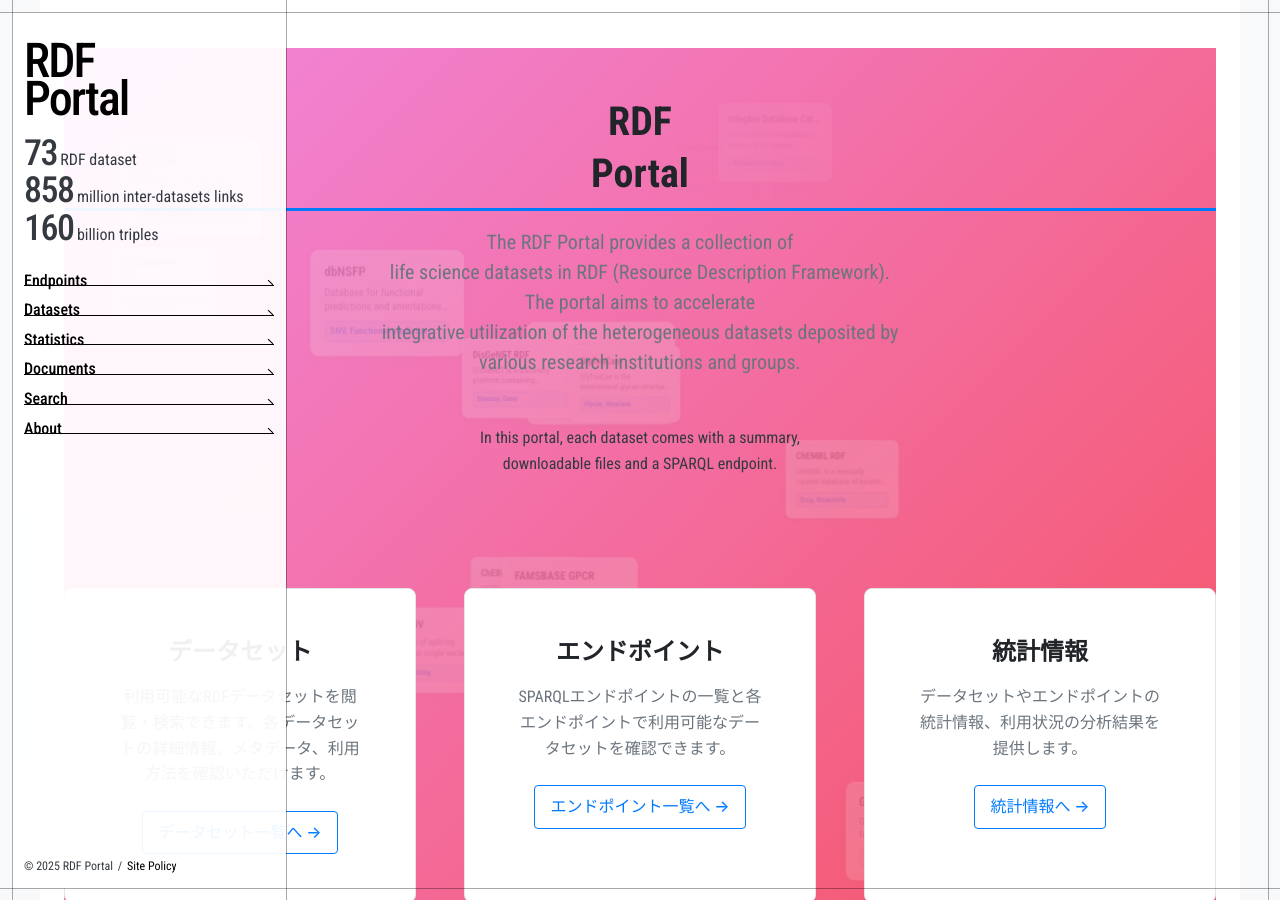
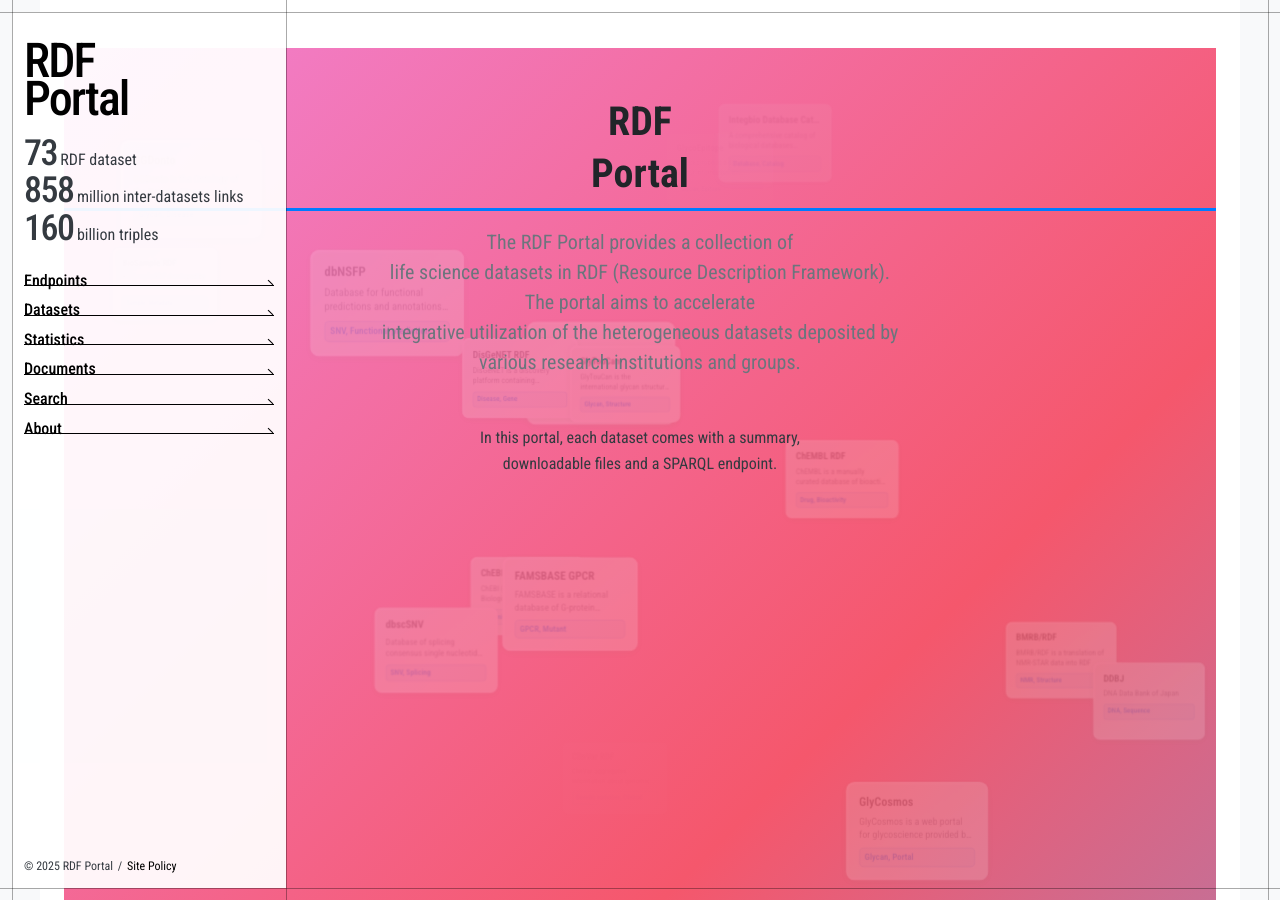
Before and after one commit to PENQEinc/rdf-portal-v2.github.io, a Jekyll site: the page built from index.md, in a window 1280 px wide and 900 px high. Built offline with Jekyll 4.4.1, drawn with Linux system fonts in a browser that asks for light colours; some of the changed text lies outside the part shown.

Commit message:
Remove p-feature__grid section and related Sass
- Delete p-feature__grid and all feature cards from index.md
- Remove _feature.sass file (no longer needed)
- Update main.sass to remove feature import
- Update _TopTilingBackground.sass to remove p-feature__grid reference
- Simplify top page layout to focus on hero section only

```diff
--- a/_sass/object/project/_TopTilingBackground.sass
+++ b/_sass/object/project/_TopTilingBackground.sass
@@ -24,8 +24,7 @@
     transform: translateZ(0)
 
   // メインコンテンツは透明な背景で前面に表示
-  > .p-hero,
-  > .p-feature__grid
+  > .p-hero
     position: relative
     z-index: 2
 
--- a/_sass/object/project/_feature.sass
+++ /dev/null
@@ -1,69 +0,0 @@
-// ==========================================================================
-// Project - Feature
-// ==========================================================================
-
-.p-feature
-  &__grid
-    display: grid
-    grid-template-columns: repeat(auto-fit, minmax(280px, 1fr))
-    gap: $space-xl
-    margin-top: $space-xl
-
-  &__card
-    background: $color-bg-white
-    border: 1px solid $color-border
-    border-radius: $border-radius
-    padding: $space-xl
-    text-align: center
-    transition: $transition-base
-
-    &:hover
-      +shadow(lg)
-      transform: translateY(-4px)
-
-  &__title
-    margin-bottom: $space-md
-    font-size: $font-size-lg * 1.2
-    color: $color-gray-900
-
-    a
-      color: inherit
-      text-decoration: none
-
-      &:hover
-        color: $color-primary
-
-  &__description
-    color: $color-gray-600
-    line-height: 1.6
-    margin-bottom: $space-lg
-
-  &__link
-    display: inline-block
-    color: $color-primary
-    font-weight: $font-weight-medium
-    text-decoration: none
-    padding: $space-sm $space-md
-    border: 1px solid $color-primary
-    border-radius: $border-radius-sm
-    transition: $transition-base
-
-    &:hover
-      background-color: $color-primary
-      color: $color-white
-      text-decoration: none
-      transform: translateY(-1px)
-
-// Mobile responsive
-+mq-down(md)
-  .p-feature
-    &__grid
-      grid-template-columns: 1fr
-      gap: $space-lg
-
-    &__card
-      padding: $space-lg
-
-+mq-down(sm)
-  .p-feature__card
-    padding: $space-md
--- a/assets/css/main.sass
+++ b/assets/css/main.sass
@@ -23,7 +23,6 @@
 
 // Object - Project
 @import 'object/project/hero'
-@import 'object/project/feature'
 @import 'object/project/state'
 @import 'object/project/endpoint'
 @import 'object/project/TopTilingBackground'
--- a/index.md
+++ b/index.md
@@ -26,29 +26,5 @@ description: RDFポータルサイトへようこそ。データセットやエ
     </p>
   </div>
 
-  <div class="p-feature__grid">
-    <div class="p-feature__card">
-      <h3 class="p-feature__title"><a href="{{ '/datasets/' | relative_url }}">データセット</a></h3>
-      <p class="p-feature__description">利用可能なRDFデータセットを閲覧・検索できます。各データセットの詳細情報、メタデータ、利用方法を確認いただけます。</p>
-      <a href="{{ '/datasets/' | relative_url }}" class="p-feature__link">データセット一覧へ →</a>
-    </div>
 
-    <div class="p-feature__card">
-      <h3 class="p-feature__title"><a href="{{ '/endpoints/' | relative_url }}">エンドポイント</a></h3>
-      <p class="p-feature__description">SPARQLエンドポイントの一覧と各エンドポイントで利用可能なデータセットを確認できます。</p>
-      <a href="{{ '/endpoints/' | relative_url }}" class="p-feature__link">エンドポイント一覧へ →</a>
-    </div>
-
-    <div class="p-feature__card">
-      <h3 class="p-feature__title"><a href="{{ '/statistics/' | relative_url }}">統計情報</a></h3>
-      <p class="p-feature__description">データセットやエンドポイントの統計情報、利用状況の分析結果を提供します。</p>
-      <a href="{{ '/statistics/' | relative_url }}" class="p-feature__link">統計情報へ →</a>
-    </div>
-
-    <div class="p-feature__card">
-      <h3 class="p-feature__title"><a href="{{ '/search/' | relative_url }}">検索</a></h3>
-      <p class="p-feature__description">キーワードやタグを使って、目的のデータセットやエンドポイントを効率的に検索できます。</p>
-      <a href="{{ '/search/' | relative_url }}" class="p-feature__link">検索ページへ →</a>
-    </div>
-  </div>
 </div>
```
